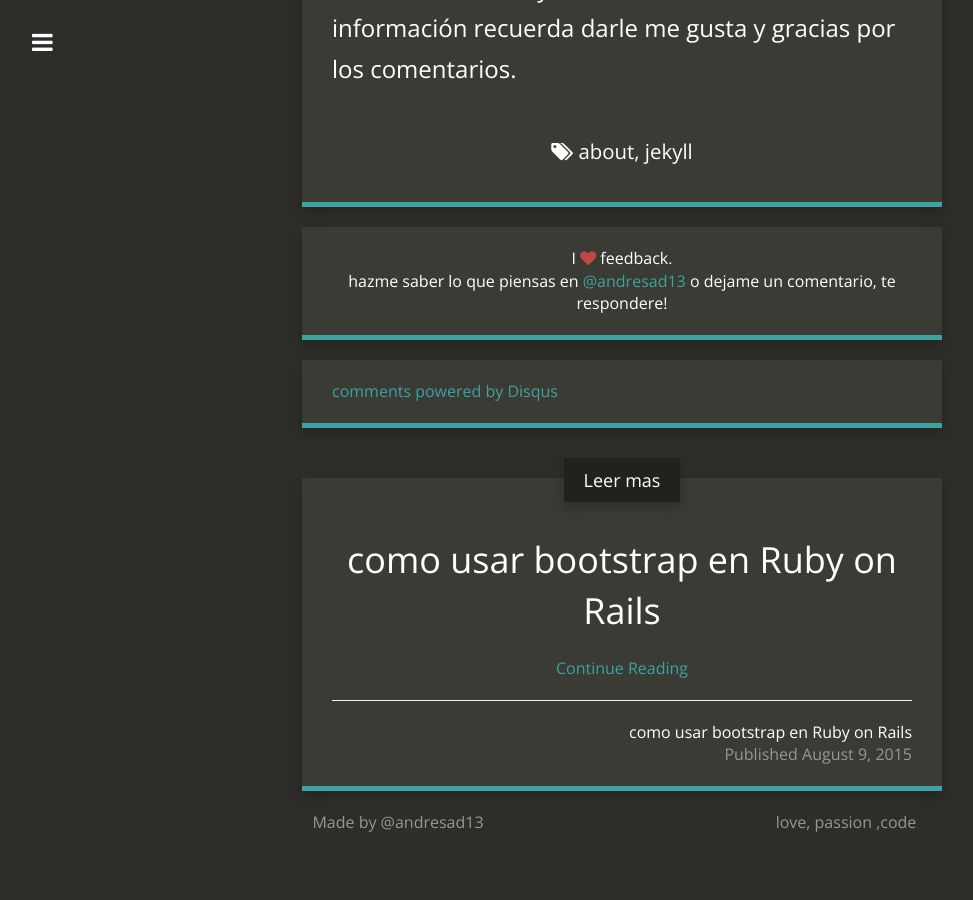
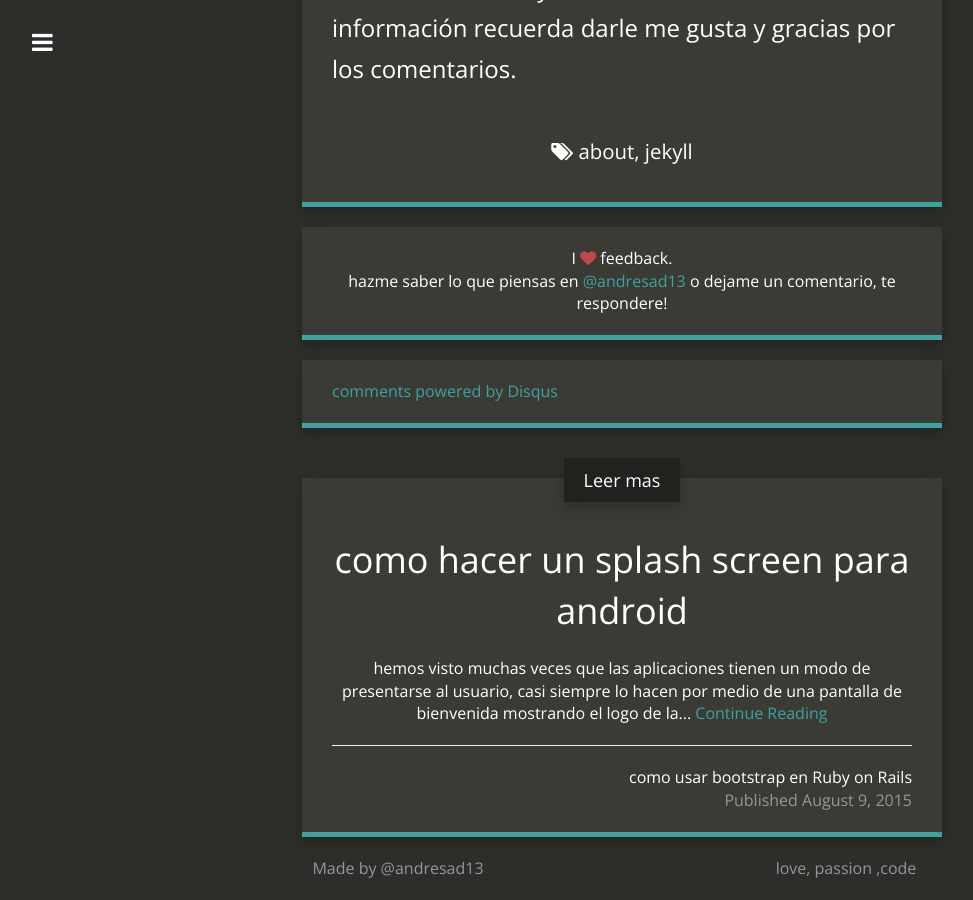
Before and after one commit to lluju/andresad13.github.io, a Jekyll site: the page built from _posts/2015-08-09-como-usar-sweet-alert-en-ruby-on-rails.md, in a window 1280 px wide and 900 px high, scrolled down 1676 px. Shown: the whole window, without its empty margins (18-991 px from the left). Built offline with Jekyll 4.4.1, drawn with Linux system fonts in a browser that asks for light colours; nearby versions of some CDN libraries; Markdown is read by kramdown in place of the engine named in the settings; comment, search, counter and statistics services are not loaded; before the commit the page ends 2530 px from its top, so only the background shows below that; some of the changed lines change nothing that is shown.

Commit message:
update
new post

````diff
--- /dev/null
+++ b/_posts/2015-10-02-como-hacer-un-splashscreen-android.md
@@ -0,0 +1,89 @@
+---
+layout:     post
+title:      como hacer un splash screen para android
+date:       2015-08-09 15:31:19
+author:     Leonel Alfonso
+
+categories: java android androidstudio
+thumbnail:  heart
+tags:
+ - java
+ - android
+
+ - android_studio
+---
+
+
+![splashscreen](http://cyrilmottier.com/media/2012/05/splash-screens-are-evil-dont-use-them/popular_apps_splash_screens.jpg)
+<p align="justify">
+<h4>
+hemos visto muchas veces que las aplicaciones tienen un modo de presentarse al usuario, casi siempre lo hacen por medio de una pantalla de bienvenida mostrando el logo de la app por unos momentos, esto ayuda a cargar por debajo  algunos aspectos importante del flujo de la app mientras el usuario observa el logo o el mensaje de bienvenida, ademas de ser una practica aconsejable el usuario no desencanta del uso de la aplicación, es mas, muchas encuestas han confirmado que un splash screen le da cierto status a una aplicación, como si no fuera del montón, aunque lo sea y eso si, créeme que lo que menos nos debe interesar es hacer ese tipo de aplicaciones, entonces hoy he querido mostrar uno de los tantos modos de hacer un splash screen sencillo, usare android_studio para hacerlo de forma nativa, en futuros post usare rubymotion, pero primero lo primero, y considero lo recomendado como principal, google recomienda java para su plataforma así que tendré que hacer caso, aunque solo sea esta vez.
+</h4>
+</p>
+
+<hr>
+
+<p align="justify">
+<h4>
+1. bueno, no voy a hablar mucho de un paso a paso de las cosas, asumo que conoces como crear un proyecto y tienez cierta fluidez con java y android, asi que, manos a la obra.
+
+primero cree un activity de nombre SplashScreen y voy solo a modificar el color de background del layout, pero si lo desean pueden usar imagenes, texto, un anim para mostrar un loading, etc.
+añadi lo siguiente en el xml del layout SplashScreen.
+</p>
+
+``` xml
+<RelativeLayout xmlns:android="http://schemas.android.com/apk/res/android"
+    xmlns:tools="http://schemas.android.com/tools" android:layout_width="match_parent"
+    android:layout_height="match_parent" tools:context=".splash"
+    android:background="#ff029a00">
+
+</RelativeLayout>
+ ```
+
+ <br>
+
+ 2. ahora nos ocupamos de la clase dedicada a la gestion de esta ativity, en esta definimos una cuenta atras usando las clases Timer y TimerTask.
+
+``` javascript
+public class splash extends ActionBarActivity {
+
+    private static final long SPLASH_SCREEN_DELAY = 3000;
+    @Override
+    protected void onCreate(Bundle savedInstanceState) {
+        super.onCreate(savedInstanceState);
+        setContentView(R.layout.activity_splash);
+
+
+        TimerTask task = new TimerTask() {
+            @Override
+            public void run() {
+
+                // Start the next activity
+                Intent mainIntent;
+                mainIntent = new Intent().setClass(
+                        splash.this, MainActivity.class);
+                startActivity(mainIntent);
+
+                // Close the activity so the user won't able to go back this
+                // activity pressing Back button
+                finish();
+            }
+        };
+
+        // Simulate a long loading process on application startup.
+        Timer timer = new Timer();
+        timer.schedule(task, SPLASH_SCREEN_DELAY);
+
+
+    }
+```
+
+
+<p align="justify">
+<h4>
+
+ cuando esta cuenta atras termine se desplegara otra activity, por supuesto lo primero que debemos hacer es crear una nueva activity, en mi caso tendra por nombre MainActivity.
+ Teniendo esto ya podremos decir que tenemos un splash, con un tiempo de 3 segundos los cuales tu los puedes cambiar por los procesos que desees, especialmente los uso para cargar el consumo de alguna API, eso es todo, espero les sirva.
+
+
+</p>
````
Also changed, not shown: _posts/2015-08-09-Lo-nuevo-de-apple.md (+0 -2 lines).
